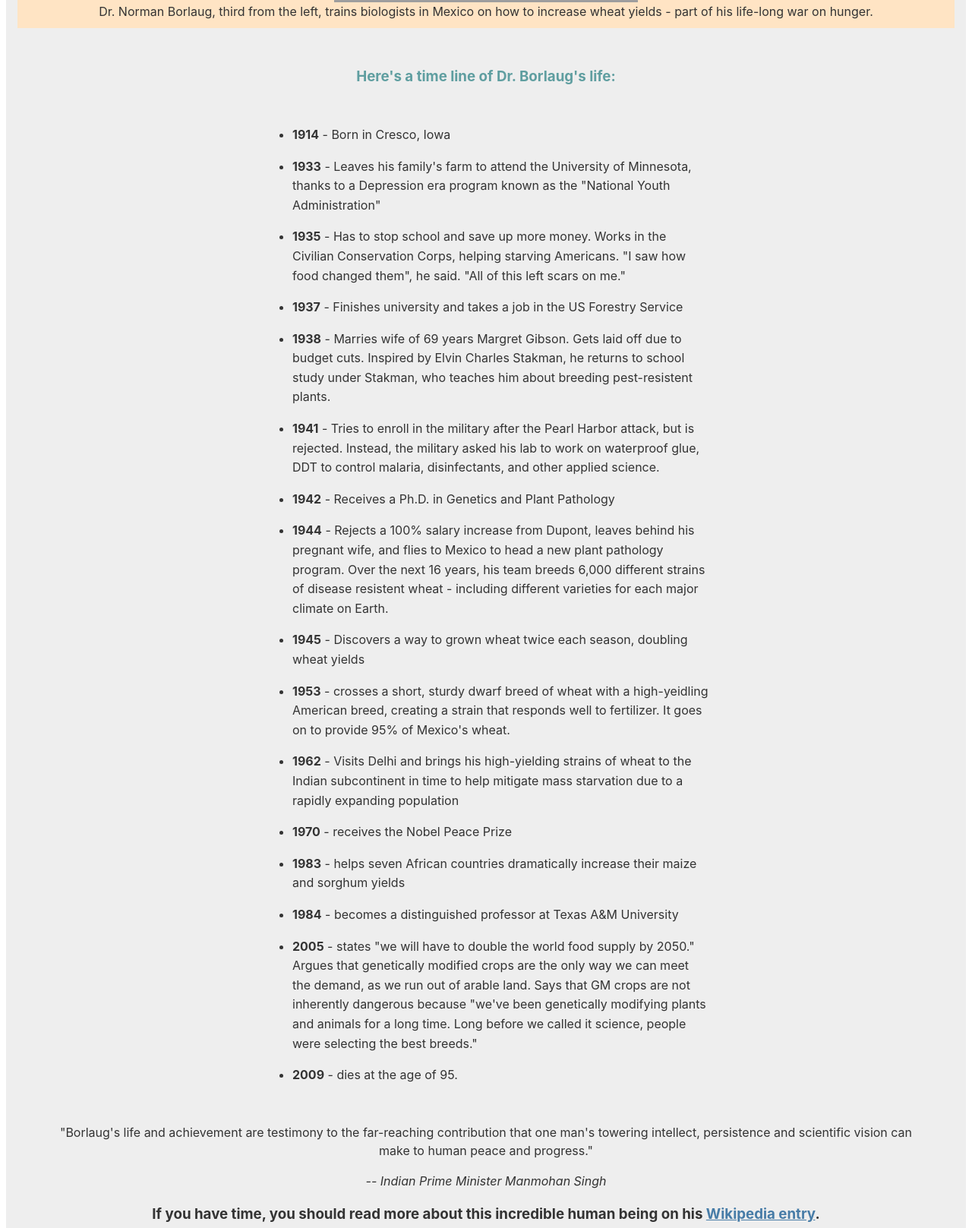
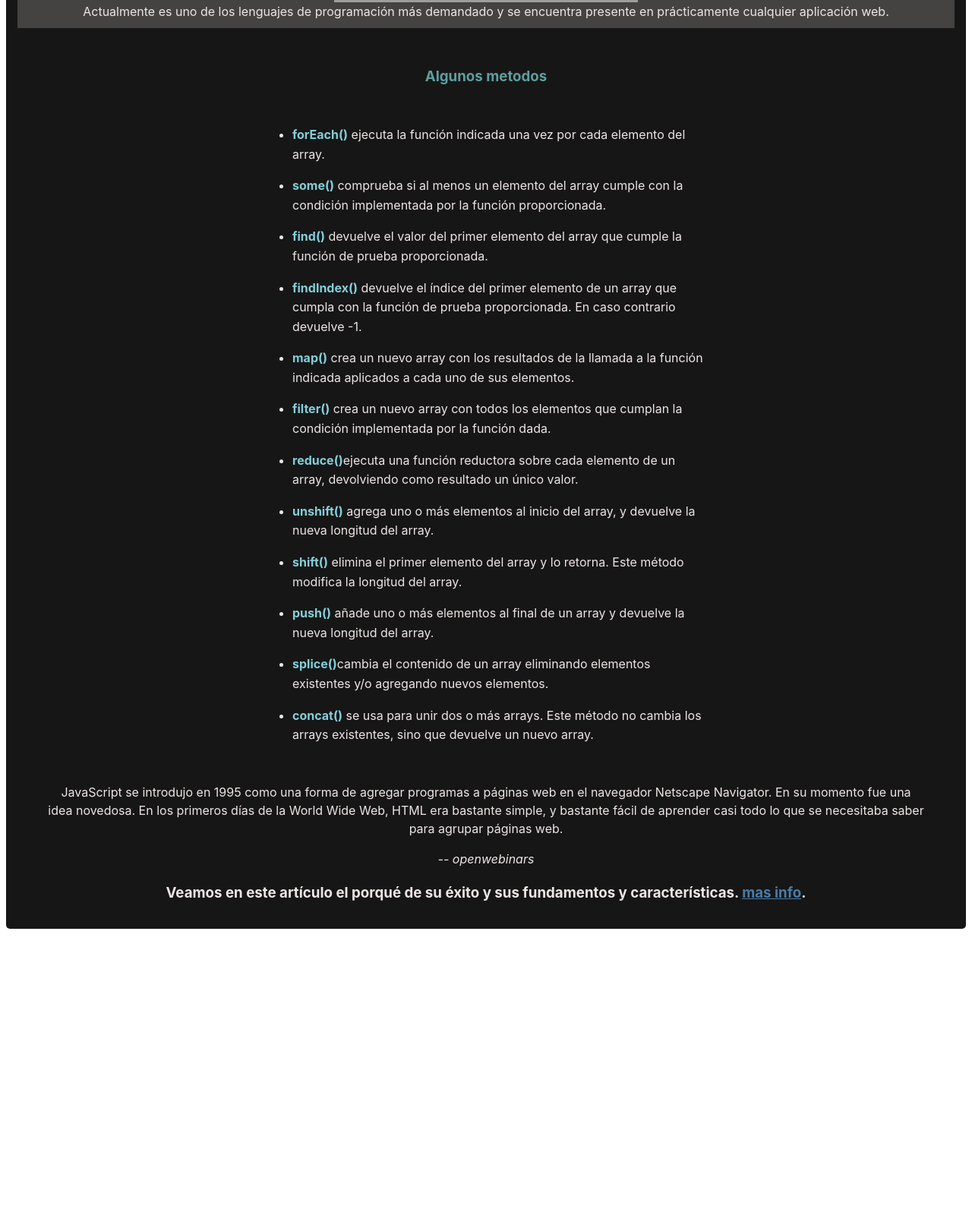
Before and after one commit to ElverTunubala/Frontend, a plain HTML site: page reto1/index.html in a window 1280 px wide. Shown: the part 483-2100 px from the top of the page at 76% size. After the commit the page ends 1736 px from the top, so only its background shows below. Drawn offline with Linux system fonts and the light colour scheme; grey boxes are pictures that could not be loaded.

Commit message:
pagina tributo

```diff
--- a/reto1/index.html
+++ b/reto1/index.html
@@ -8,101 +8,62 @@
 </head>
 <body>
     <main id="main">
-    <h1 id="title">Dr. Norman Borlaug </h1>
-    <p>The man who saved a billion lives</p>
+    <h1 id="title">Java Script </h1>
+    <p>Uno de los lenguajes mas populares</p>
     <figure id="img-div">
-     <img id="image" src="https://c2.staticflickr.com/4/3689/10613180113_fdf7bcd316_b.jpg" alt="Dr. Norman Borlaug seen standing in Mexican wheat field with a group of biologists">
+     <img id="image" src="https://dc722jrlp2zu8.cloudfront.net/media/cache/1f/56/1f5640b755fb6583e492a5566b2b0a32.webp" alt="Dr. Norman Borlaug seen standing in Mexican wheat field with a group of biologists">
    <figcaption id="img-caption">
-      Dr. Norman Borlaug, third from the left, trains biologists in Mexico on
-      how to increase wheat yields - part of his life-long war on hunger.
+    Actualmente es uno de los lenguajes de programación más demandado y se encuentra presente en prácticamente cualquier aplicación web.
     </figcaption>
 
    </figure>
    <section id="tribute-info">
-    <h3 id="headline">Here's a time line of Dr. Borlaug's life:</h3>
+    <h3 id="headline">Algunos metodos</h3>
     <ul>
-      <li><strong>1914</strong> - Born in Cresco, Iowa</li>
+      <li><strong>forEach()</strong>  ejecuta la función indicada una vez por cada elemento del array.</li>
       <li>
-        <strong>1933</strong> - Leaves his family's farm to attend the
-        University of Minnesota, thanks to a Depression era program known as the
-        "National Youth Administration"
+        <strong>some()</strong> comprueba si al menos un elemento del array cumple con la condición implementada por la función proporcionada.
       </li>
       <li>
-        <strong>1935</strong> - Has to stop school and save up more money. Works
-        in the Civilian Conservation Corps, helping starving Americans. "I saw
-        how food changed them", he said. "All of this left scars on me."
+        <strong>find()</strong> devuelve el valor del primer elemento del array que cumple la función de prueba proporcionada.
       </li>
       <li>
-        <strong>1937</strong> - Finishes university and takes a job in the US
-        Forestry Service
+        <strong>findIndex()</strong> devuelve el índice del primer elemento de un array que cumpla con la función de prueba proporcionada. En caso contrario devuelve -1.
       </li>
       <li>
-        <strong>1938</strong> - Marries wife of 69 years Margret Gibson. Gets
-        laid off due to budget cuts. Inspired by Elvin Charles Stakman, he
-        returns to school study under Stakman, who teaches him about breeding
-        pest-resistent plants.
+        <strong>map()</strong> crea un nuevo array con los resultados de la llamada a la función indicada aplicados a cada uno de sus elementos.
       </li>
       <li>
-        <strong>1941</strong> - Tries to enroll in the military after the Pearl
-        Harbor attack, but is rejected. Instead, the military asked his lab to
-        work on waterproof glue, DDT to control malaria, disinfectants, and
-        other applied science.
+        <strong>filter()</strong> crea un nuevo array con todos los elementos que cumplan la condición implementada por la función dada.
       </li>
       <li>
-        <strong>1942</strong> - Receives a Ph.D. in Genetics and Plant Pathology
+        <strong>reduce()</strong>ejecuta una función reductora sobre cada elemento de un array, devolviendo como resultado un único valor.
       </li>
       <li>
-        <strong>1944</strong> - Rejects a 100% salary increase from Dupont,
-        leaves behind his pregnant wife, and flies to Mexico to head a new plant
-        pathology program. Over the next 16 years, his team breeds 6,000
-        different strains of disease resistent wheat - including different
-        varieties for each major climate on Earth.
+        <strong>unshift()</strong> agrega uno o más elementos al inicio del array, y devuelve la nueva longitud del array.
       </li>
       <li>
-        <strong>1945</strong> - Discovers a way to grown wheat twice each
-        season, doubling wheat yields
+        <strong>shift()</strong> elimina el primer elemento del array y lo retorna. Este método modifica la longitud del array.
       </li>
       <li>
-        <strong>1953</strong> - crosses a short, sturdy dwarf breed of wheat
-        with a high-yeidling American breed, creating a strain that responds
-        well to fertilizer. It goes on to provide 95% of Mexico's wheat.
+        <strong>push()</strong> añade uno o más elementos al final de un array y devuelve la nueva longitud del array.
       </li>
       <li>
-        <strong>1962</strong> - Visits Delhi and brings his high-yielding
-        strains of wheat to the Indian subcontinent in time to help mitigate
-        mass starvation due to a rapidly expanding population
+        <strong>splice()</strong>cambia el contenido de un array eliminando elementos existentes y/o agregando nuevos elementos.
       </li>
-      <li><strong>1970</strong> - receives the Nobel Peace Prize</li>
-      <li>
-        <strong>1983</strong> - helps seven African countries dramatically
-        increase their maize and sorghum yields
-      </li>
-      <li>
-        <strong>1984</strong> - becomes a distinguished professor at Texas A&amp;M
-        University
-      </li>
-      <li>
-        <strong>2005</strong> - states "we will have to double the world food
-        supply by 2050." Argues that genetically modified crops are the only way
-        we can meet the demand, as we run out of arable land. Says that GM crops
-        are not inherently dangerous because "we've been genetically modifying
-        plants and animals for a long time. Long before we called it science,
-        people were selecting the best breeds."
-      </li>
-      <li><strong>2009</strong> - dies at the age of 95.</li>
+      <li><strong>concat()</strong> se usa para unir dos o más arrays. Este método no cambia los arrays existentes, sino que devuelve un nuevo array.</li>
+
+
     </ul>
     <blockquote cite="http://news.rediff.com/report/2009/sep/14/pm-pays-tribute-to-father-of-green-revolution-borlaug.htm">
       <p>
-        "Borlaug's life and achievement are testimony to the far-reaching
-        contribution that one man's towering intellect, persistence and
-        scientific vision can make to human peace and progress."
+        JavaScript se introdujo en 1995 como una forma de agregar programas a páginas web en el navegador Netscape Navigator. En su momento fue una idea novedosa. En los primeros días de la World Wide Web, HTML era bastante simple, y bastante fácil de aprender casi todo lo que se necesitaba saber para agrupar páginas web.
       </p>
-      <cite>-- Indian Prime Minister Manmohan Singh</cite>
+      <cite>-- openwebinars</cite>
     </blockquote>
     <h3>
-      If you have time, you should read more about this incredible human being
-      on his
-      <a id="tribute-link" href="https://en.wikipedia.org/wiki/Norman_Borlaug" target="_blank">Wikipedia entry</a>.
+      Veamos en este artículo el porqué de su éxito y sus fundamentos y características.
+      <a id="tribute-link" href="https://openwebinars.net/blog/que-es-javascript/" target="_blank">mas info</a>.
     </h3>
   </section>
 
--- a/reto1/style.css
+++ b/reto1/style.css
@@ -1,8 +1,11 @@
+strong{
+    color:rgb(132, 207, 218);
+}
 #main {
     margin: 30px 8px;
     padding: 15px;
     border-radius: 5px;
-    background: #eee;
+    background: rgb(22, 22, 22);
 }
 
 body {
@@ -10,7 +13,7 @@ body {
     font-size: 1.6rem;
     line-height: 1.5;
     text-align: center;
-    color: #333;
+    color: rgb(238, 229, 229);
     margin: 0;
 }
 
@@ -31,7 +34,7 @@ h1 {
 }
 
 #img-div {
-    background:bisque;
+    background:rgb(68, 67, 66);
     padding: 10px;
     margin: 0;
 }
```
